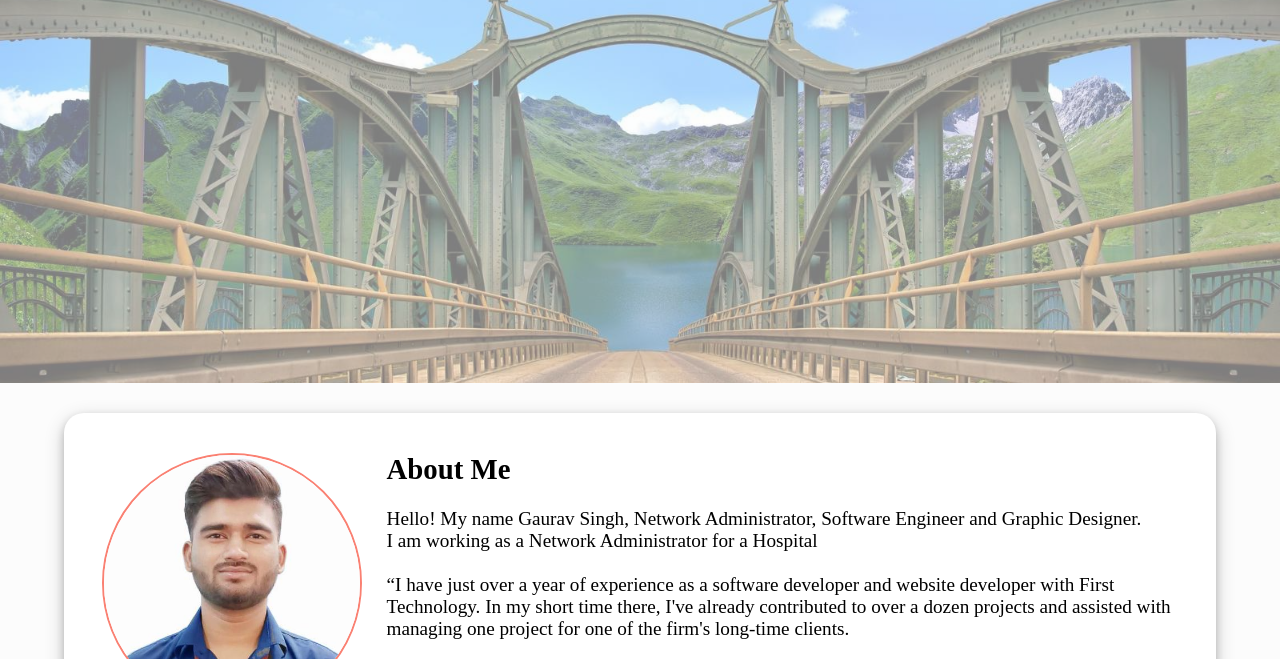
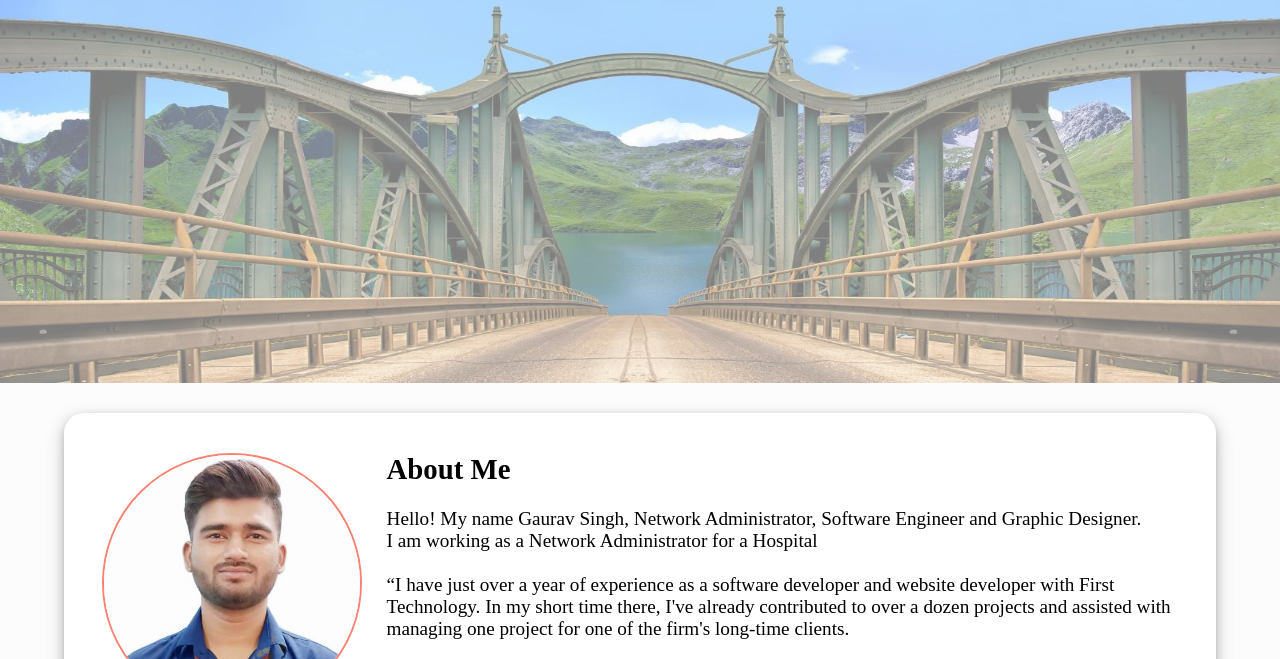
Before and after one commit to gauravsingh683/resume, a plain HTML site: page index.html in a window 1280 px wide. Shown: the part 87-746 px from the top of the page. Drawn offline with Linux system fonts and the light colour scheme.

Commit message:
main.css

```diff
--- a/css/main.css
+++ b/css/main.css
@@ -56,7 +56,8 @@ a.active,a:hover{
     height: 390px;
     width: auto;
     background-repeat: no-repeat;
-    background-size: cover;
+    /*background-size: cover;*/
+    background-size: 100% 390px;
     background-position: center;
     opacity: 0.5;
     }
```
